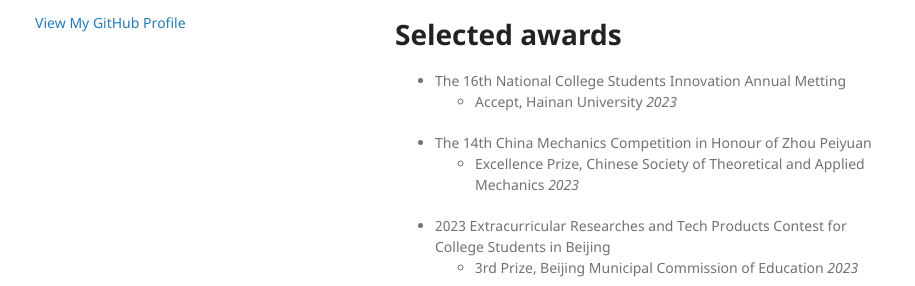
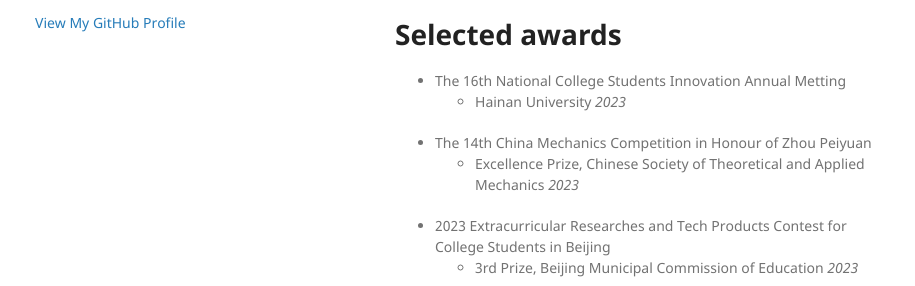
Before and after one commit to JRZhang2003/JRZhang2003.github.io, a Jekyll site: the page built from index.md, in a window 1280 px wide and 900 px high, scrolled down 1054 px. Shown: the part 345-631 px from the top of the window, without its empty margins (175-1090 px from the left). Built offline with Jekyll 4.4.1, drawn with Linux system fonts in a browser that asks for light colours.

Commit message:
Update index.md

```diff
--- a/index.md
+++ b/index.md
@@ -43,7 +43,7 @@ China Agricultural University (CAU) *Sep 2020 - Present*
 
 # Selected awards
 - The 16th National College Students Innovation Annual Metting
-  - Accept, Hainan University *2023*
+  - Hainan University *2023*
 - The 14th China Mechanics Competition in Honour of Zhou Peiyuan
   - Excellence Prize, Chinese Society of Theoretical and Applied Mechanics *2023*
 - 2023 Extracurricular Researches and Tech Products Contest for College Students in Beijing
```
